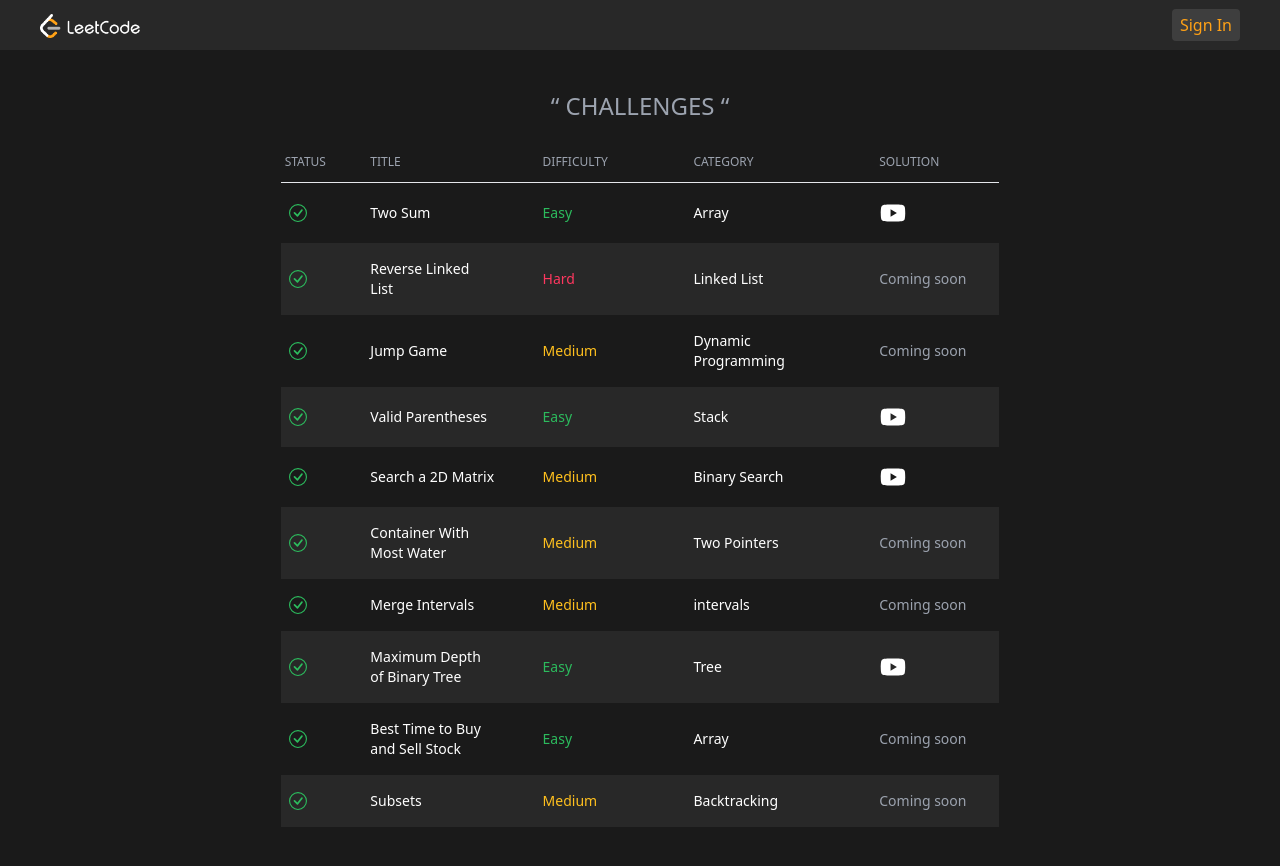
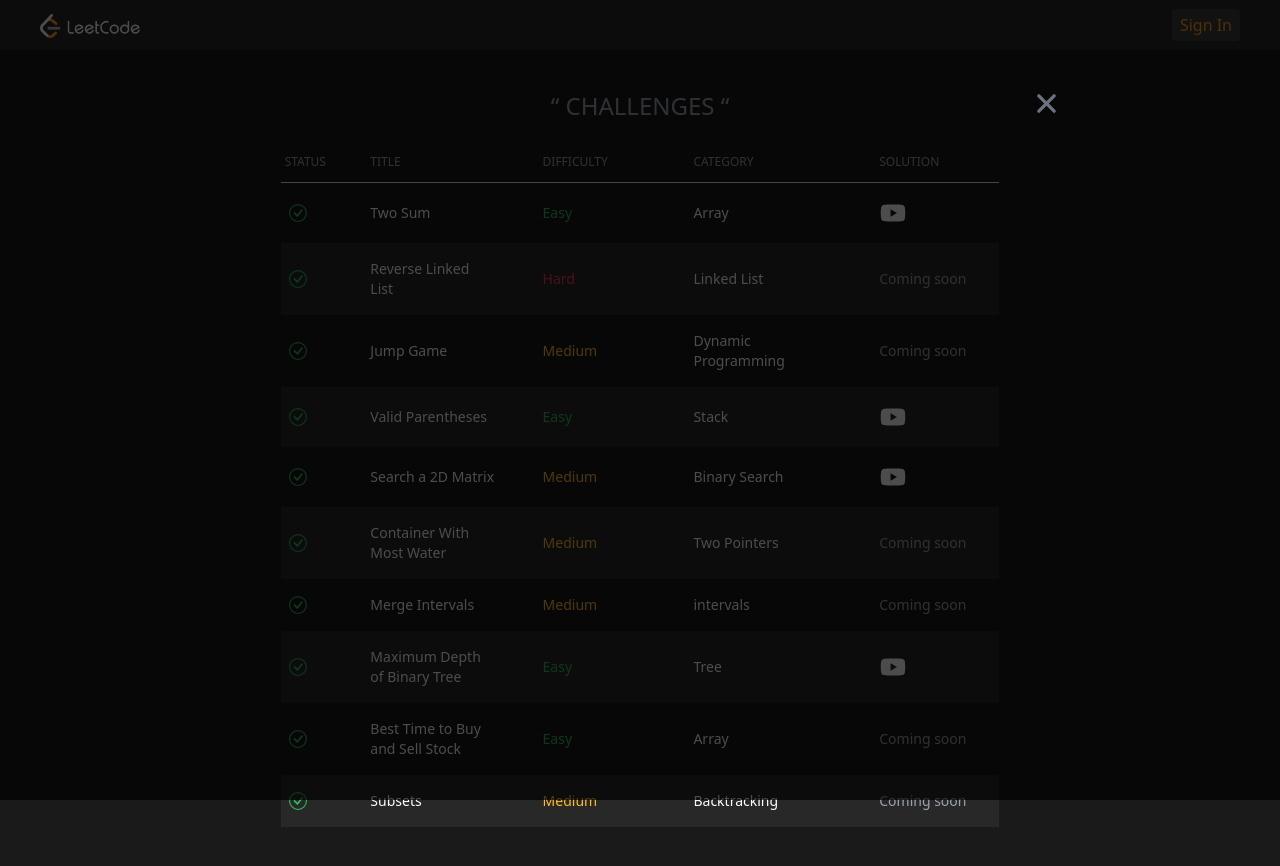
Before and after one commit to maftoohi/leetcode-clone, a Next.js app: page / in a window 1280 px wide. Both pictures are taken after a click on the icon 893 px from the left and 213 px from the top of the page. Built offline with nearby package versions, Linux system fonts and the light colour scheme.

Commit message:
add youtube modal

```diff
--- a/package.json
+++ b/package.json
@@ -22,6 +22,7 @@
     "react-dom": "18.2.0",
     "react-firebase-hooks": "^5.1.1",
     "react-icons": "^4.9.0",
+    "react-youtube": "^10.1.0",
     "recoil": "^0.7.7",
     "tailwindcss": "3.3.2",
     "typescript": "5.0.4"
--- a/src/components/ProblemsTable/ProblemsTable.tsx
+++ b/src/components/ProblemsTable/ProblemsTable.tsx
@@ -1,13 +1,24 @@
-import React from "react";
+import React, { useState } from "react";
 import { problems } from "@/mockProblems/problems";
 import { BsCheckCircle } from "react-icons/bs";
 import { AiFillYoutube } from "react-icons/ai";
+import { IoClose } from "react-icons/io5";
+import YouTube from "react-youtube";
 import Link from "next/link";
 
 type ProblemsTableProps = {};
 
 const ProblemsTable: React.FC<ProblemsTableProps> = () => {
+  const [youtubePlayer, setYoutubePlayer] = useState({
+    isOpen: false,
+    videoId: "",
+  });
+
+  const closeModal = () => {
+    setYoutubePlayer({ isOpen: false, videoId: "" });
+  };
   return (
+    <>
       <tbody className="text-white">
         {problems.map((problem, idx) => {
           const difficulyColor = problem.difficulty === "Easy" ? "text-dark-green-s" : problem.difficulty === "Medium" ? "text-dark-yellow" : "text-dark-pink";
@@ -23,11 +34,25 @@
               </td>
               <td className={`px-6 py-4 ${difficulyColor}`}>{problem.difficulty}</td>
               <td className="px-6 py-4">{problem.category}</td>
-            <td className="px-6 py-4">{problem.videoId ? <AiFillYoutube fontSize={28} className="cursor-pointer hover:text-red-600" /> : <p className="text-gray-400">Coming soon</p>}</td>
+              <td className="px-6 py-4">{problem.videoId ? <AiFillYoutube fontSize={28} className="cursor-pointer hover:text-red-600" onClick={() => setYoutubePlayer({ isOpen: true, videoId: problem.videoId })} /> : <p className="text-gray-400">Coming soon</p>}</td>
             </tr>
           );
         })}
       </tbody>
+      {youtubePlayer.isOpen && (
+        <tfoot className="fixed top-0 left-0 h-screen w-screen flex items-center justify-center">
+          <div className="bg-black z-10 opacity-70 top-0 left-0 w-screen h-screen absolute" onClick={closeModal}></div>
+          <div className="w-full z-50 h-full px-6 relative max-w-4xl">
+            <div className="w-full h-full flex items-center justify-center relative">
+              <div className="w-full relative">
+                <IoClose fontSize={"35"} className="cursor-pointer absolute -top-16 right-0" onClick={closeModal} />
+                <YouTube videoId={youtubePlayer.videoId} loading="lazy" iframeClassName="w-full min-h-[500px]" />
+              </div>
+            </div>
+          </div>
+        </tfoot>
+      )}
+    </>
   );
 };
 export default ProblemsTable;
```
Also changed, not shown: 1 other file (tests, documents, lock files or other folders). Lines whose indentation alone changed are shown as unchanged.
